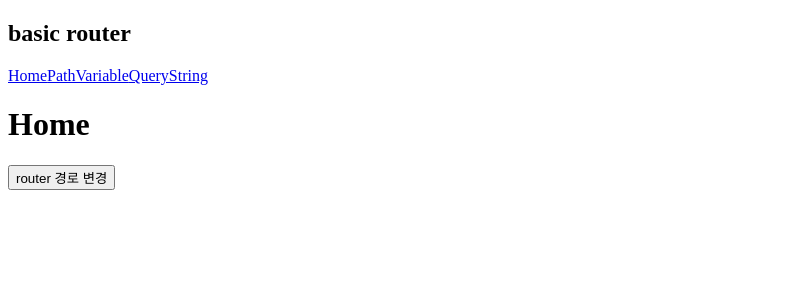
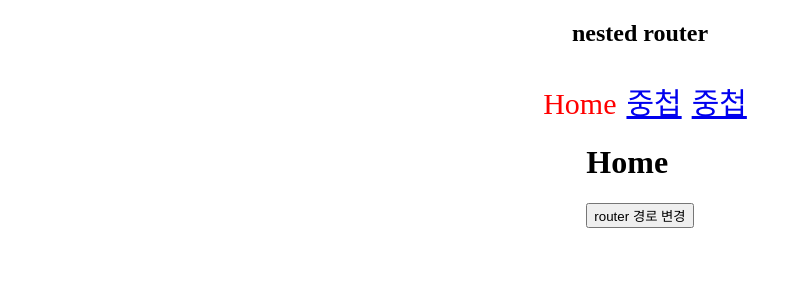
Before and after one commit to haenin/frontend-study, a Vue app in the folder vue/09_router/: page / in a window 1280 px wide. Shown: the top 300 px of the page, without its empty margins (0-802 px from the left). Built offline with nearby package versions, Linux system fonts and the light colour scheme.

Commit message:
vue study

```diff
--- a/vue/09_router/src/App.vue
+++ b/vue/09_router/src/App.vue
@@ -4,12 +4,26 @@ import { RouterLink } from 'vue-router';
 </script>
   import {RouterLink, RouterView} from 'vue-router';
 <template>
+   <!--
+        RouterLink
+        1. to 속성을 쓰면 url 주소를 바꿔준다.(클라이언트 라우팅, location.href 속성을 바꾸는 것과 같은 효과가 발생한다.)
+        2. active-class를 쓰면 활성화된 버튼에 class 속성을 부여해서 css 적용
+        3. replace를 쓰면 뒤로 가기를 받는 효과를 낼 수도 있다.
+      -->
   <header>
+    <!--
     <h2>basic router</h2>
     <nav>
-      <RouterLink to="/">Home</RouterLink>
-      <RouterLink to="/pathvariable/1">PathVariable</RouterLink>
-      <RouterLink to="/querystring?name=홍길동&age=20">QueryString</RouterLink>
+      <RouterLink to="/" active-class="active" replace>Home</RouterLink>
+      <RouterLink to="/pathvariable/1" active-class="active" replace>PathVariable</RouterLink>
+      <RouterLink to="/querystring?name=홍길동&age=20" active-class="active" replace>QueryString</RouterLink>
+    </nav>
+  -->
+    <h2>nested router</h2>
+    <nav>
+      <RouterLink to="/" active-class="active" replace>Home</RouterLink>
+      <RouterLink to="/nested/home" active-class="active" replace>중첩</RouterLink>
+      <RouterLink to="/nested/view" active-class="active" replace>중첩</RouterLink>
     </nav>
   </header>
   <main>
@@ -17,4 +31,32 @@ import { RouterLink } from 'vue-router';
   </main>
 </template>
 
-<style scoped></style>
+<style scoped>
+ nav {
+    width: 100%;
+    font-size: 12px;
+    text-align: center;
+    margin-top: 2rem;
+    font-size: 30px;
+  }
+
+  a {
+    margin-left: 10px;
+  }
+
+  .active {
+    color: red;
+    text-decoration: none;
+  }
+
+  main {
+    display: flex;
+    flex-direction: column;
+    justify-content: center;
+    align-items: center;
+  }
+
+  header {
+    text-align: center;
+  }
+</style>
```
